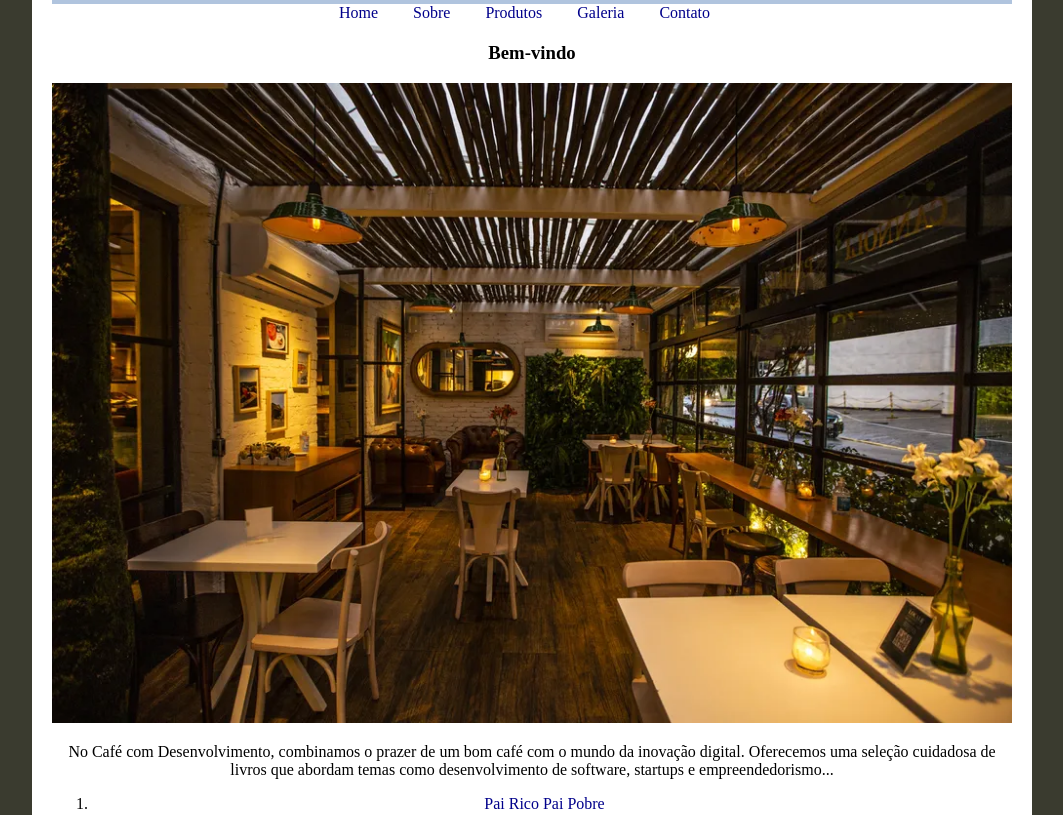
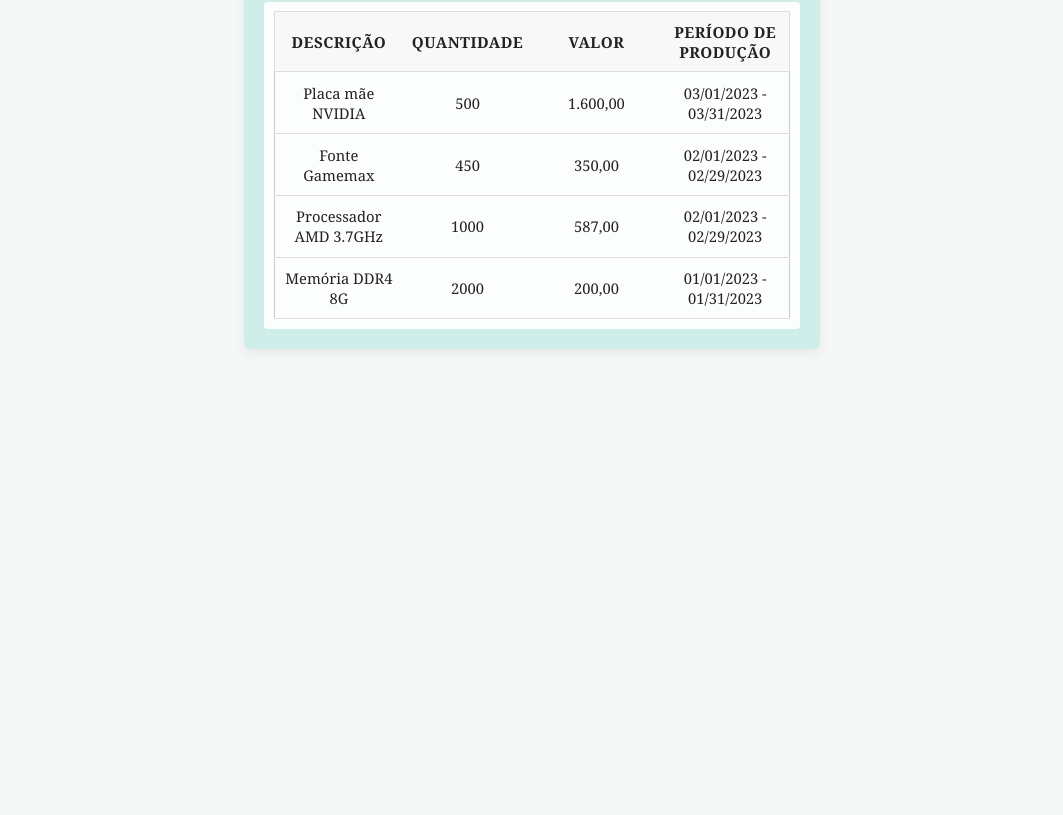
Before and after one commit to Rph-sudo/Aula-1, a plain HTML site: page index.html in a window 1280 px wide. Shown: the part 100-915 px from the top of the page, without its empty margins (108-1171 px from the left). After the commit the page ends 800 px from the top, so only its background shows below. Drawn offline with Linux system fonts and the light colour scheme; files that its build step writes are made by us from their sources.

Commit message:
Add files via upload

```diff
--- a/index.html
+++ b/index.html
@@ -1,44 +1,52 @@
 <!DOCTYPE html>
-<html lang="en">
+<html lang="pt-BR">
 <head>
-    <meta charset="UTF-8" />
-    <meta name="viewport" content="width=device-width, initial-scale=1" />
-    <link rel="stylesheet" href="style.css">
-    <title>Café com Desenvolvimento</title>
+  <meta charset="UTF-8">
+  <meta name="viewport" content="width=device-width, initial-scale=1.0">
+  <title>Relatório Responsivo</title>
+  <link rel="stylesheet" href="css/style.css">
 </head>
 <body>
-    <div class="container">
-        <header>
-            <h1>Café com Desenvolvimento</h1>
-        </header>
-
-        <nav class="main-nav">
-            <ul>
-                <li><a href="#home">Home</a></li>
-                <li><a href="#sobre">Sobre</a></li>
-                <li><a href="produtos.html">Produtos</a></li>
-                <li><a href="#galeria">Galeria</a></li>
-                <li><a href="contato.html">Contato</a></li>
-            </ul>
-        </nav>
-
-        <section>
-            <h3>Bem-vindo</h3>
-            <img id="main-image" src="IMG.CAFE.webp" alt="Cafeteria" />
-            <p>No Café com Desenvolvimento, combinamos o prazer de um bom café com o mundo da inovação digital.
-            Oferecemos uma seleção cuidadosa de livros que abordam temas como desenvolvimento de software,
-            startups e empreendedorismo...</p>
-            <ol>
-                <li><a href="https://www.amazon.com.br/Pai-Rico-Pai-Pobre-Robert/dp/8550801488" target="_blank">Pai Rico Pai Pobre</a></li>
-                <li><a href="https://www.amazon.com.br/segredos-mente-milion%C3%A1ria-Harv-Eker/dp/8575422391" target="_blank">Os Segredos da Mente Milionária</a></li>
-                <li><a href="https://www.amazon.com.br/Quem-Pensa-Enriquece-Guia-Estudos/dp/6555341521" target="_blank">Quem Pensa Enriquece</a></li>
-            </ol>
-        </section>
-
-        <footer>
-            <p>Praça Nilze Mendes, R. Carlos Lindenberg, 104 - Jardim Camburi, Vitória - ES, 29092-110 | Phone: 27 - 99988-2522</p>
-            <p>Aberto Segunda a Domingo - das 07:00 às 21:00</p>
-        </footer>
+  <main class="report-card">
+    <h1 class="report-title">Relatório anual de produção de peças</h1>
+    <div class="table-wrap">
+      <table>
+        <thead>
+          <tr>
+            <th>Descrição</th>
+            <th>Quantidade</th>
+            <th>Valor</th>
+            <th>Período de Produção</th>
+          </tr>
+        </thead>
+        <tbody>
+          <tr>
+            <td>Placa mãe NVIDIA</td>
+            <td>500</td>
+            <td>1.600,00</td>
+            <td>03/01/2023 - 03/31/2023</td>
+          </tr>
+          <tr>
+            <td>Fonte Gamemax</td>
+            <td>450</td>
+            <td>350,00</td>
+            <td>02/01/2023 - 02/29/2023</td>
+          </tr>
+          <tr>
+            <td>Processador AMD 3.7GHz</td>
+            <td>1000</td>
+            <td>587,00</td>
+            <td>02/01/2023 - 02/29/2023</td>
+          </tr>
+          <tr>
+            <td>Memória DDR4 8G</td>
+            <td>2000</td>
+            <td>200,00</td>
+            <td>01/01/2023 - 01/31/2023</td>
+          </tr>
+        </tbody>
+      </table>
     </div>
+  </main>
 </body>
 </html>
--- a/style.css
+++ b/style.css
@@ -1,119 +1,83 @@
-/* Body background color */
-body {
-    background-color: #3a3b2f; /* dark olive green */
+:root {
+    font-size: 100%; /* 1rem = 16px por padrão */
+    --pastel-bg: #cfeeea;   /* cor pastel do cartão */
+    --table-border: #ccc;
+    --row-border: #ddd;
+    --row-bg: #f8f8f8;
   }
 
-/* Container styles */
-.container {
-    background-color: #ffffff; /* white */
-    width: 960px; /* define uma largura fixa para o container */
-    margin: auto; /* centraliza o container horizontalmente */
-    padding: 20px;
-}
-
-/* Center image container */
-section {
-    text-align: center;
-}
-
-/* Header and footer background */
-/* Define a cor de fundo para os elementos header e footer */
-header, footer {
-    background-color: #b0c4de; /* light steel blue */
-    padding: 10px;
-    text-align: center;
-}
-
-/* Google font for main title */
-/* Importa fontes do Google Fonts para uso no título principal */
-@import url('https://fonts.googleapis.com/css2?family=Great+Vibes&display=swap');
-@import url('https://fonts.googleapis.com/css2?family=Pinyon+Script&display=swap');
-
-h1 {
-    font-family: 'Pinyon Script', cursive;
-    font-size: 2.5em;
+  /* Página */
+  body {
     margin: 0;
-    padding-bottom: 10px;
-}
-
-.pinyon-script-regular {
-  font-family: "Pinyon Script", cursive;
-  font-weight: 400;
-  font-style: normal;
-}
-
-/* Link color */
-a {
-    color: #00008b; /* dark blue */
-    margin-right: 15px;
-}
-
-/* Remove underline from links */
-/* A propriedade text-decoration controla a decoração adicionada ao texto, como sublinhado, sobrelinha ou linha através. Definir como none remove essas decorações. */
-a {
-    text-decoration: none;
-}
-
-/* Input and textarea styles */
-input[type="text"], textarea {
-    width: 100%;
-    padding: 8px;
-    margin: 8px 0;
-    border: 1px solid #ccc;
-    box-sizing: border-box;
-}
-
-/* Focus style for input and textarea */
-input[type="text"]:focus, textarea:focus {
-    background-color: #cce7ff;
-    outline: none;
-}
-
-/* Image size */
-#main-image {
-    display: block;
-    margin-left: auto;
-    margin-right: auto;
-    width: 100%;
-    max-width: 960px;
-    margin-bottom: 20px;
-}
-
-/* Navigation menu horizontal */
-.main-nav ul {
-    list-style: none;
-    padding: 0;
-    margin: 0 0 20px 0;
+    font-family: "Georgia", "Times New Roman", serif;
+    background: #f6f8f8;
+    color: #222;
+    padding: 1.5rem;
     display: flex;
+    align-items: flex-start;
     justify-content: center;
   }
 
-.main-nav ul li {
-    margin: 0 10px;
+  /* Cartão */
+  .report-card {
+    width: min(96vw, 36rem);
+    background: var(--pastel-bg);
+    border-radius: 0.35rem;
+    box-shadow: 0 0.35rem 0.75rem rgba(0,0,0,0.06);
+    padding: 1.25rem;
+    box-sizing: border-box;
+    overflow: hidden;
   }
 
-/* Table styles */
-table {
-    width: 400px;
-    margin: auto;
-    border-collapse: collapse;
+  /* Título */
+  .report-title {
+    font-size: 1.125rem;
     text-align: center;
-    border-style: solid;
-    border-width: 1px;
-    border-color: #ddd;
+    margin: 0 0 0.9rem 0;
+    padding: 0.6rem 0.8rem;
+    background: rgba(255,255,255,0.65);
+    border-radius: 0.25rem;
   }
 
-table td, table th {
-    padding: 10px;
-    text-align: left;
-    border-bottom: 1px solid #ddd;
+  /* Wrapper da tabela */
+  .table-wrap {
+    background: rgba(255,255,255,0.92);
+    padding: 0.6rem;
+    border-radius: 0.25rem;
+    overflow-x: auto;
   }
 
-table img {
-    border-radius: 25px;
+  /* Tabela */
+  table {
     width: 100%;
+    border-collapse: collapse;
+    border: 1px solid var(--table-border);
+    table-layout: fixed;
+    font-size: 0.92rem;
   }
 
-table tr:hover {
-    background-color: #f0f0f0;
+  /* Cabeçalho */
+  thead tr {
+    background: var(--row-bg);
+    border: 1px solid var(--row-border);
   }
+
+  thead th {
+    padding: 0.6rem 0.5rem;
+    text-align: center;
+    font-weight: 700;
+    font-size: 0.95rem;
+    text-transform: uppercase;
+    letter-spacing: 0.03em;
+  }
+
+  /* Linhas */
+  tbody tr {
+    border-bottom: 1px solid var(--row-border);
+  }
+
+  tbody td {
+    padding: 0.65rem 0.5rem;
+    text-align: center;
+    word-wrap: break-word;
+  }
```
Also changed, not shown: 1 other file. Lines whose indentation alone changed are shown as unchanged.
